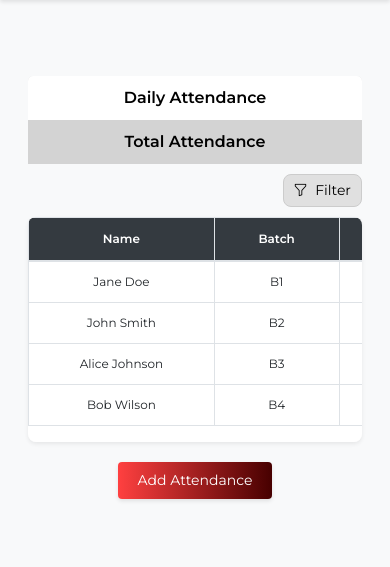
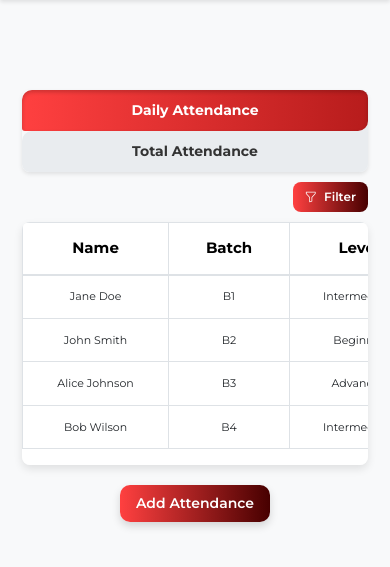
Before and after one commit to kalkutenikita2001/Timers_Last, a CodeIgniter app: page /timersacademy/admin/Attendance in a window 390 px wide. Shown: the part 60-627 px from the top of the page. Run offline with CodeIgniter, Linux system fonts and the light colour scheme.

Commit message:
added new changes

```diff
--- a/application/views/admin/Admission.php
+++ b/application/views/admin/Admission.php
@@ -90,7 +90,7 @@
     }
 
     .btn-custom {
-      background: linear-gradient(to right, #ff4040, #990000);
+      /* background: linear-gradient(to right, #ff4040, #990000); */
       color: white;
       border: none;
       border-radius: 0.25rem;
--- a/application/views/admin/Attendance.php
+++ b/application/views/admin/Attendance.php
@@ -36,30 +36,39 @@
         /* Tab Styles */
         .tab-buttons {
             display: flex;
-            background: #e0e0e0;
-            border-radius: 5px 5px 0 0;
+            background: linear-gradient(90deg, #f8f9fa, #e9ecef);
+            border-radius: 12px 12px 0 0;
             overflow: hidden;
             margin-bottom: 10px;
+            box-shadow: 0 2px 4px rgba(0, 0, 0, 0.1);
         }
         .tab-btn {
             flex: 1;
-            padding: 10px;
-            background: #d3d3d3;
+            padding: 12px;
+            background: #e9ecef;
             border: none;
             cursor: pointer;
-            color: #000;
-            font-weight: 600;
+            color: #333;
+            font-weight: 700;
+            font-size: 16px;
+            border-radius: 15px 5px;
+            transition: all 0.3s ease;
         }
         .tab-btn.active {
-            background: #fff;
+            background: linear-gradient(90deg, #ff4040, #b71c1c);
+            color: #fff;
+            box-shadow: inset 0 2px 4px rgba(0, 0, 0, 0.2);
+        }
+        .tab-btn:hover {
+            background: #d0d0d0;
             color: #000;
         }
         /* Main Table Styles */
         .table-container {
             background: #fff;
-            border-radius: 0.5rem;
+            border-radius: 10px;
             overflow: hidden;
-            box-shadow: 0 0.125rem 0.25rem rgba(0, 0, 0, 0.075);
+            box-shadow: 0 4px 8px rgba(0, 0, 0, 0.1);
             margin-bottom: 20px;
             overflow-x: auto;
         }
@@ -69,16 +78,20 @@
             margin-bottom: 10px;
         }
         .filter-btn {
-            background: #e0e0e0;
-            color: #000;
-            border: 1px solid #ccc;
+            background: linear-gradient(90deg, #ff4040, #470000);
+            color: #fff;
+            border: none;
             border-radius: 8px;
-            padding: 5px 10px;
+            padding: 8px 15px;
             font-size: 14px;
+            font-weight: 600;
             cursor: pointer;
+            transition: all 0.3s ease;
         }
         .filter-btn:hover {
-            background: #d0d0d0;
+            background: linear-gradient(90deg, #ff3030, #360000);
+            box-shadow: 0 2px 4px rgba(0, 0, 0, 0.2);
+            transform: translateY(-1px);
         }
         table {
             width: 100%;
@@ -87,13 +100,14 @@
             background: #fff;
         }
         .table thead th {
-            background-color: #343a40;
-            color: #fff;
+            /* background-color: #2c2f33; */
+            color: black;
             border-bottom: 2px solid #dee2e6;
             white-space: nowrap;
-            padding: 12px 15px;
+            padding: 14px 15px;
             text-align: center;
-            font-weight: 600;
+            font-weight: 700;
+            font-size: 15px;
         }
         .table td, .table th {
             vertical-align: middle;
@@ -133,15 +148,17 @@
             background: linear-gradient(90deg, #ff4040, #470000);
             color: white;
             border: none;
-            border-radius: 0.25rem;
-            padding: 0.5rem 1rem;
-            font-size: 1rem;
-            box-shadow: 0 0.125rem 0.25rem rgba(0, 0, 0, 0.1);
+            border-radius: 12px;
+            padding: 10px 20px;
+            font-size: 16px;
+            font-weight: 600;
+            box-shadow: 0 4px 8px rgba(0, 0, 0, 0.15);
             transition: all 0.3s ease;
         }
         .add-btn:hover {
-            box-shadow: 0 0.25rem 0.5rem rgba(0, 0, 0, 0.2);
-            transform: translateY(-1px);
+            background: linear-gradient(90deg, #ff3030, #360000);
+            box-shadow: 0 6px 12px rgba(0, 0, 0, 0.2);
+            transform: translateY(-2px);
         }
         /* Modal Styles */
         .modal {
@@ -275,53 +297,59 @@
             box-shadow: none;
         }
         /* Responsive Design */
-        @media (max-width: 768px) {
+        @media (max-width: 576px) {
             .content-wrapper {
                 margin-left: 0 !important;
-                padding: 1rem !important;
+                padding: 10px !important;
             }
             .container {
-                margin-top: 60px;
+                margin-top: 80px;
             }
             .table-container {
                 overflow-x: auto;
+                border-radius: 8px;
             }
             table {
-                min-width: 800px;
+                min-width: 700px;
             }
             th, td {
                 padding: 8px 6px;
-                font-size: 12px;
+                font-size: 11px;
             }
             .tab-buttons {
                 flex-direction: column;
+                border-radius: 8px;
             }
             .tab-btn {
                 width: 100%;
+                font-size: 14px;
+                padding: 10px;
+                border-radius: 10px 3px;
+            }
+            .filter-btn {
+                padding: 6px 12px;
+                font-size: 12px;
+            }
+            .add-btn {
+                padding: 8px 16px;
+                font-size: 14px;
+                border-radius: 10px;
             }
             .modal-content {
                 width: 95%;
-                margin: 10% auto;
+                margin: 15% auto;
+                padding: 1rem;
+                border-radius: 8px;
+            }
+            .modal-header h2 {
+                font-size: 1.4rem;
             }
             .modal-body {
-                padding: 15px;
+                padding: 12px;
             }
             .form-row {
                 flex-direction: column;
                 gap: 10px;
-            }
-            .add-btn {
-                padding: 8px 20px;
-                font-size: 14px;
-            }
-        }
-        @media (max-width: 480px) {
-            .modal-content {
-                width: 98%;
-                margin: 5% auto;
-            }
-            .modal-body {
-                padding: 12px;
             }
             .form-group label {
                 font-size: 12px;
--- a/application/views/admin/Include/Sidebar.php
+++ b/application/views/admin/Include/Sidebar.php
@@ -32,7 +32,7 @@
         -ms-overflow-style: none; /* IE and Edge */
         transition: width 0.3s ease-in-out;
         height: 100vh;
-        padding-top: 10px;
+        padding-top: 28px;
         font-family: 'Montserrat', serif;
     }
 
```
Also changed, not shown: other parts of application/views/admin/Attendance.php (+88 -22 lines), application/views/superadmin/Admission.php (+85 -18 lines).
